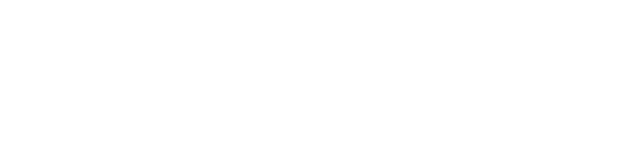
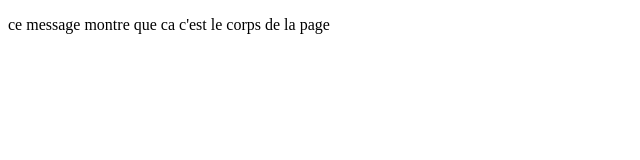
Before and after one commit to AY06M/TP1-PROGRAMMATION-WEB, a plain HTML site: page index.html in a window 1280 px wide. Shown: the whole page, without its empty margins (0-640 px from the left). Drawn offline with Linux system fonts and the light colour scheme.

Commit message:
Update index.html

```diff
--- a/index.html
+++ b/index.html
@@ -6,6 +6,7 @@
     <title>Document</title>
 </head>
 <body>
-
+    <p>ce message montre que ca c'est le corps de la page </p>
+    <! -- seance1:programmation web -->
 </body>
 </html>
```
